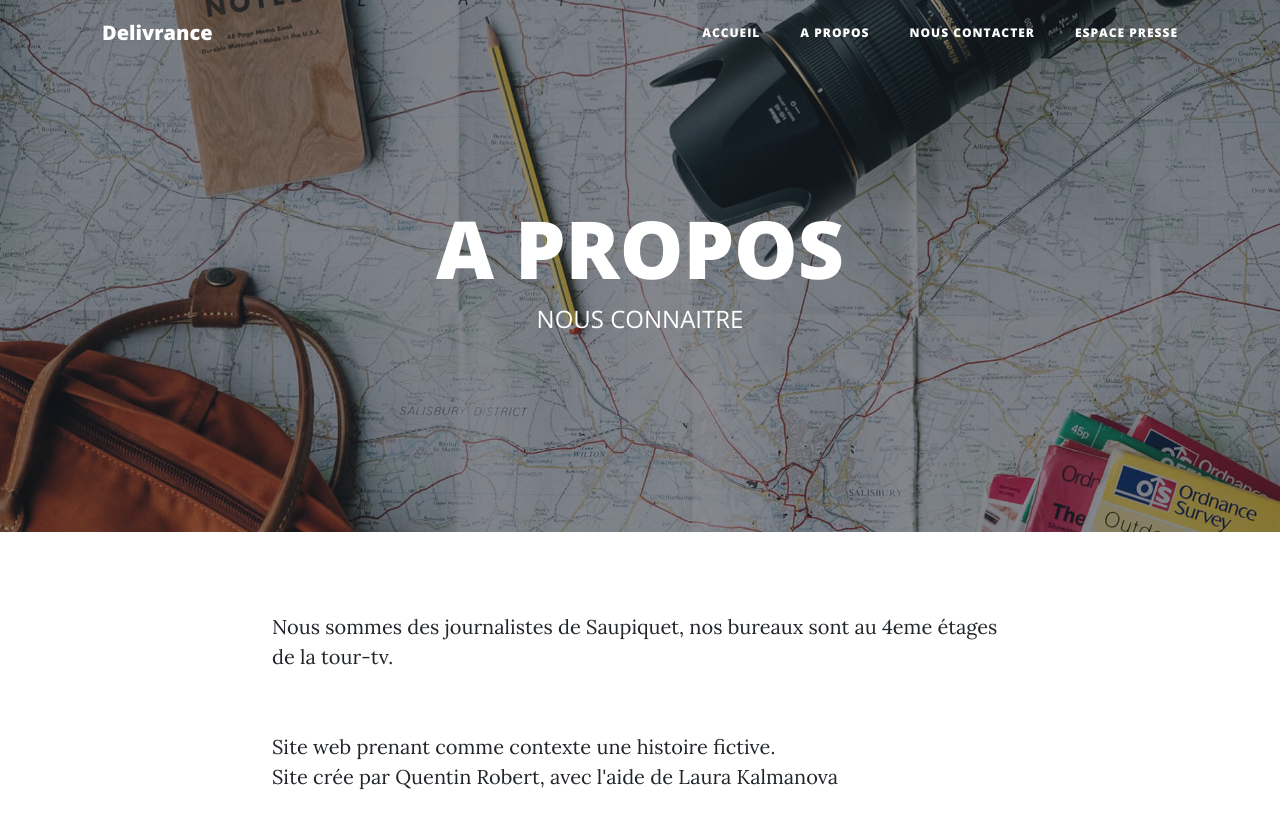
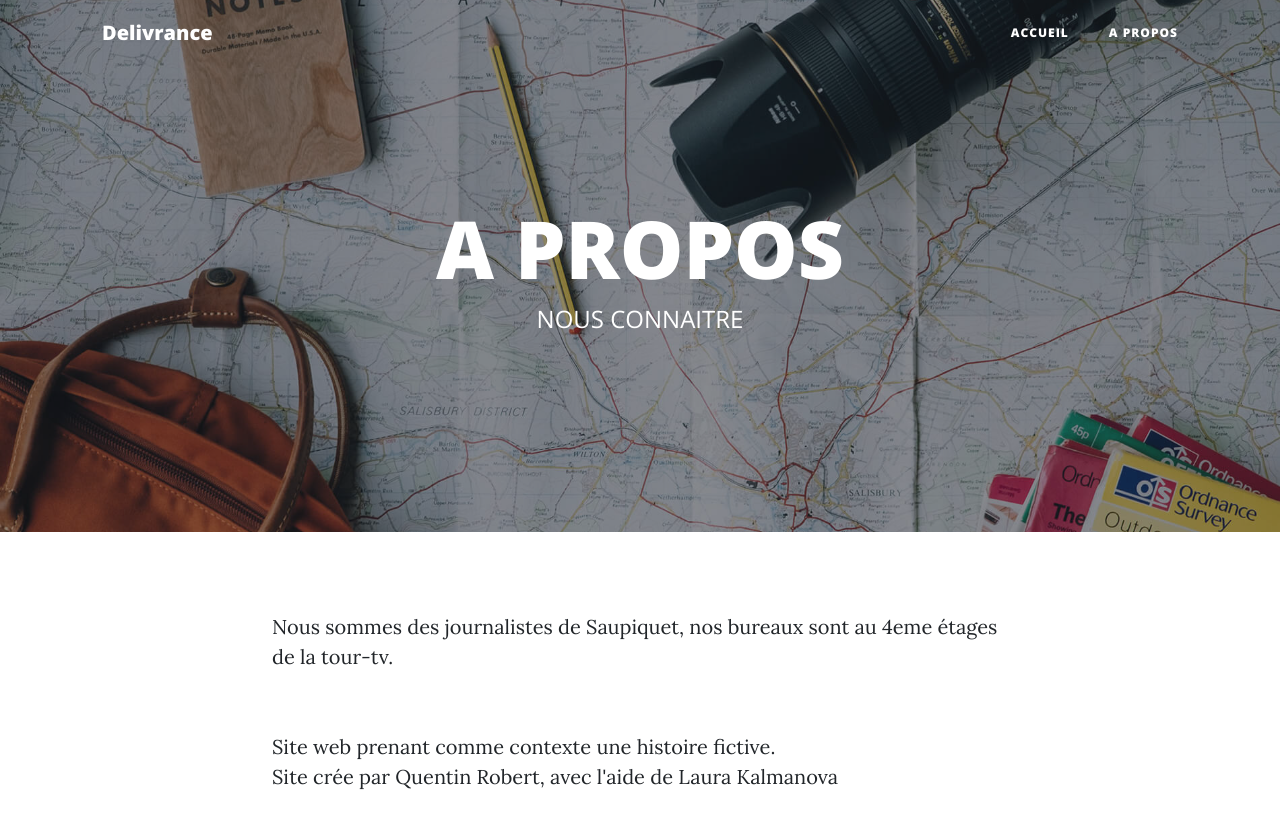
Before and after one commit to Akariiinnn/Delivrance, a plain HTML site: page about.html in a window 1280 px wide. Shown: the top 825 px of the page. Drawn offline with nearby package versions, Linux system fonts and the light colour scheme.

Commit message:
remove links for contact and 'Espace Presse' (#10)

```diff
--- a/about.html
+++ b/about.html
@@ -23,8 +23,6 @@
                 <ul class="navbar-nav ms-auto">
                     <li class="nav-item"><a class="nav-link" href="index.html">Accueil</a></li>
                     <li class="nav-item"><a class="nav-link" href="about.html">A PROPOS</a></li>
-                    <li class="nav-item"><a class="nav-link" href="contact.html">NOUS CONTACTER</a></li>
-                    <li class="nav-item"><a class="nav-link" href="espacepresse.html">ESPACE PRESSE</a></li>
                     <li class="nav-item"></li>
                 </ul>
             </div>
```
Also changed, not shown: index.html (+0 -2 lines), post-1.html (+0 -2 lines), post-2.html (+0 -2 lines), post-3.html (+0 -2 lines), post-4.html (+0 -2 lines), post-5.html (+0 -2 lines), post.html (+0 -2 lines).
